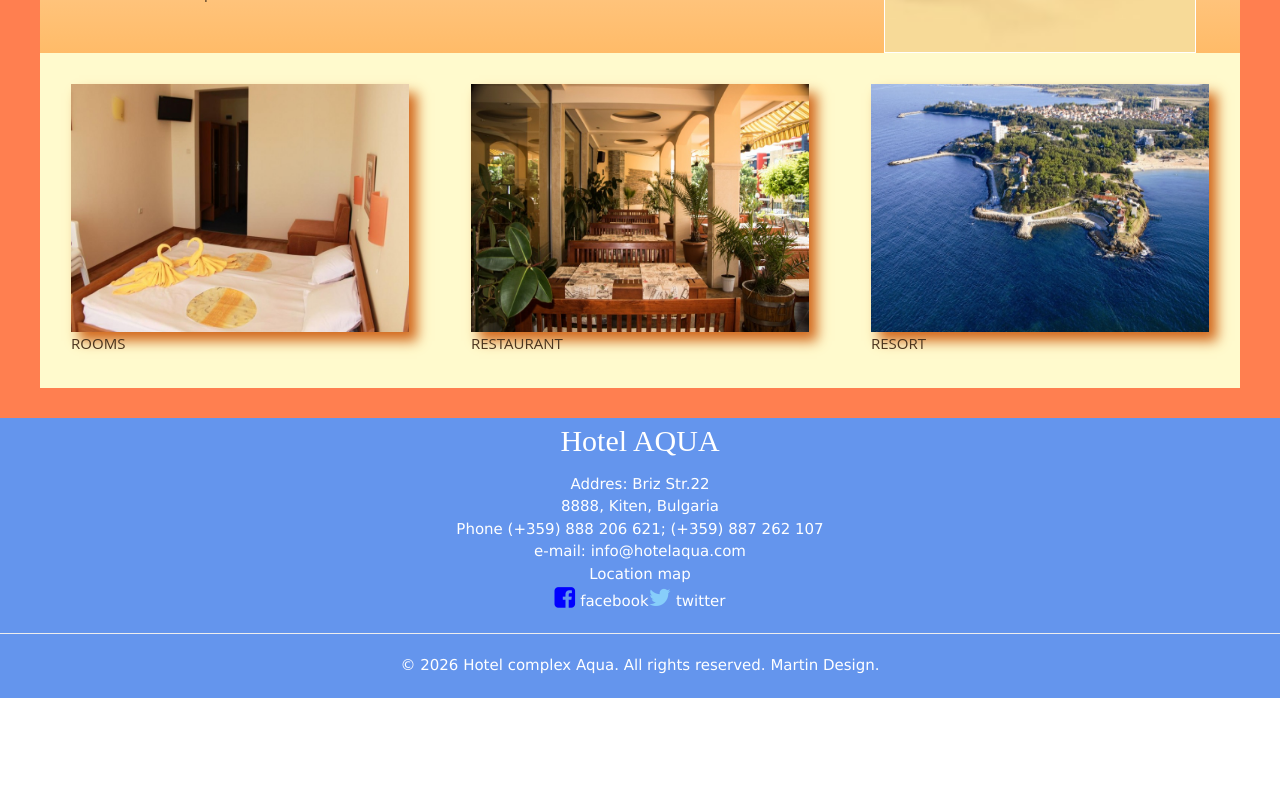
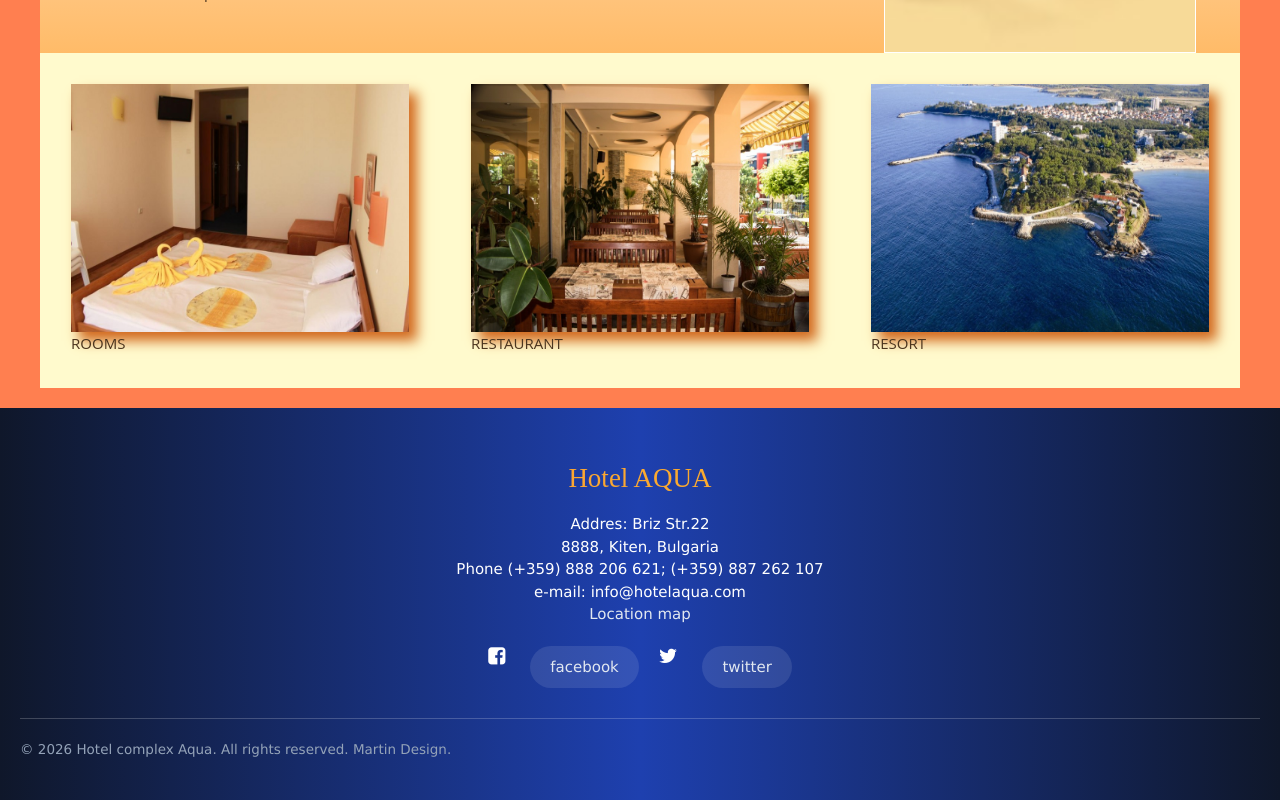
Before and after one commit to martinski74/ss-martin-react, a Next.js app: page / in a window 1280 px wide. Shown: the part 936-1736 px from the top of the page. Before the commit the page ends 1634 px from the top, so only its background shows below. Built offline with nearby package versions, Linux system fonts and the light colour scheme.

Commit message:
footer improved

```diff
--- a/src/app/css/main.css
+++ b/src/app/css/main.css
@@ -84,7 +84,7 @@ background: linear-gradient(to bottom, rgba(255,234,211,1) 3%,rgba(255,187,104,1
     font-style: italic;
 }
 .fa{
-    color: brown;
+
     padding-right: 5px;
 }
 .slider-category{
@@ -93,37 +93,66 @@ background: linear-gradient(to bottom, rgba(255,234,211,1) 3%,rgba(255,187,104,1
 }
 
 footer{
-    background-color: cornflowerblue;
-    height: 280px;
+    background: linear-gradient(to right, #0f172a, #1e40af, #0f172a);
     color: white;
+    padding: 40px 20px;
+    margin-top: -20px;
+}
+.footer-container{
+    max-width: 1200px;
+    margin: 0 auto;
     text-align: center;
-    padding-bottom: 30px;
-    margin-top: -20px;
 }
 .footer-container h2{
     font-family: 'AGKornelia',serif;
+    font-size: 1.8rem;
+    margin-bottom: 15px;
+    background: linear-gradient(to right, #fb923c, #fbbf24);
+    -webkit-background-clip: text;
+    -webkit-text-fill-color: transparent;
+    background-clip: text;
+}
+.footer-container p{
+    margin: 8px 0;
+    color: #cbd5e1;
 }
 footer a{
     text-decoration: none;
-    color: white;
-
+    color: #e2e8f0;
+    transition: color 0.3s ease;
 }
 footer a:hover{
-    color: #fb7809;
-    text-decoration: underline;
+    color: #fb923c;
 }
-.fa-facebook-square{
-    color: blue;
-    font-size: 24px;
+.socials{
+    margin-top: 20px;
+    display: flex;
+    justify-content: center;
+    gap: 20px;
 }
-.fa-twitter{
-    color: lightskyblue;
-    font-size: 24px;
+.socials a{
+    display: inline-flex;
+    align-items: center;
+    gap: 8px;
+    padding: 10px 20px;
+    background: rgba(255,255,255,0.1);
+    border-radius: 25px;
+    transition: all 0.3s ease;
+}
+.socials a:hover{
+    background: rgba(255,255,255,0.2);
+    transform: translateY(-2px);
 }
 .socials i{
-    font-size: 24px;
+    font-size: 20px;
+}
+.copyright{
+    margin-top: 30px;
+    padding-top: 20px;
+    border-top: 1px solid rgba(255,255,255,0.2);
+    color: #94a3b8;
+    font-size: 0.9rem;
 }
 hr{
-    color: white;
-
+    display: none;
 }
```
